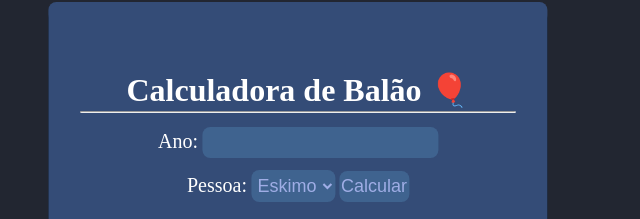
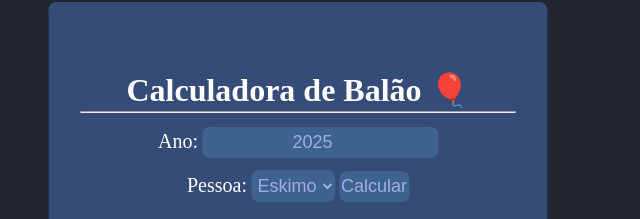
Before and after one commit to naitoDoriso/balao, a plain HTML site: page index.html in a window 1280 px wide. Shown: the part 150-369 px from the top of the page, 342-982 px from the left. Drawn offline with Linux system fonts and the light colour scheme.

Commit message:
Update index.html

```diff
--- a/index.html
+++ b/index.html
@@ -200,6 +200,8 @@
 	<div id="curious">?</div>
 
 	<script>
+		ano.value = new Date().getFullYear();
+
 		let open = false;
 		curious.onclick = () => {
 			if (!open){
```
